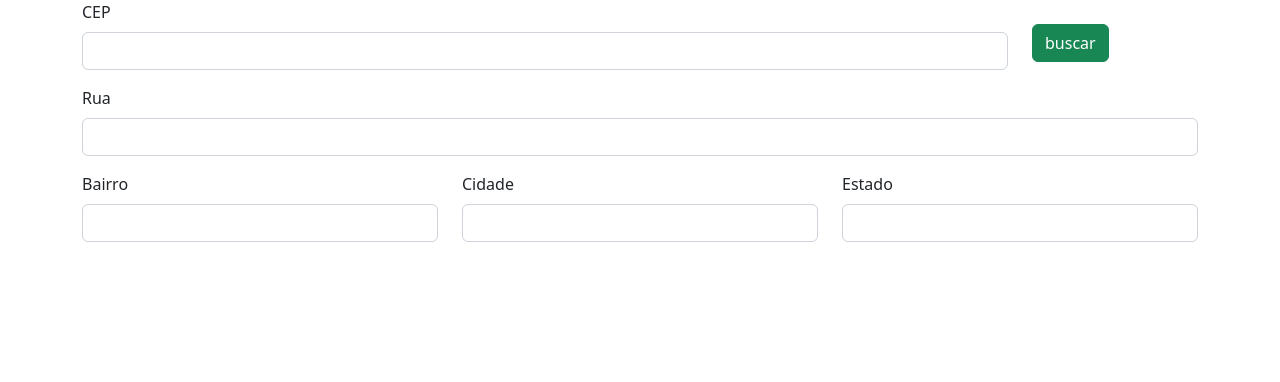
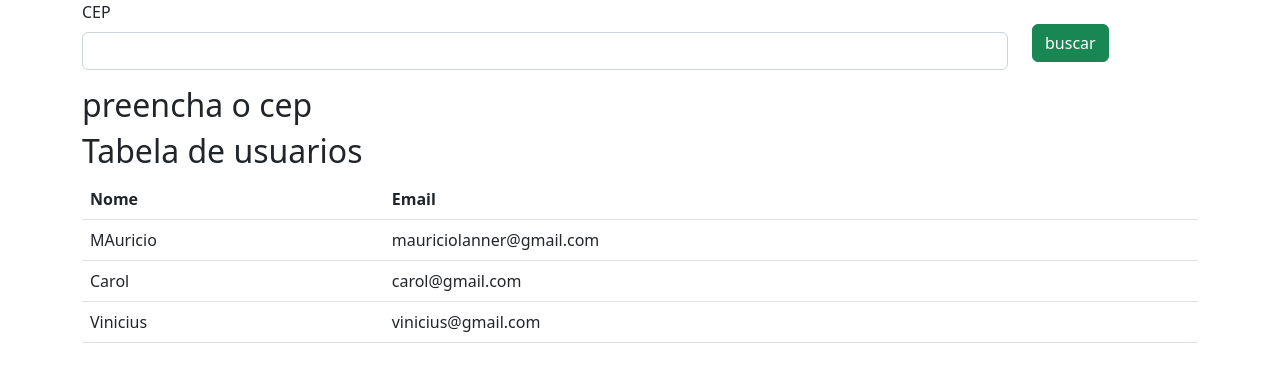
Before and after one commit to mauriciolanner/aulas_vue, a plain HTML site: page index.html in a window 1280 px wide. Drawn offline with nearby package versions, Linux system fonts and the light colour scheme.

Commit message:
aula 3 v-if e v-for

```diff
--- a/index.html
+++ b/index.html
@@ -34,7 +34,7 @@
             </div>
         </div>
 
-        <div class="row">
+        <div class="row" v-if="formulario">
             <div class="col-md-12">
                 <div class="mb-3">
                     <label for="rua" class="form-label">Rua</label>
@@ -62,8 +62,31 @@
                     <input v-model="form.estado" type="text" class="form-control" id="estado">
                 </div>
             </div>
+        </div>
+        <div class="row" v-else>
+            <div class="col-md-12">
+                <h2>preencha o cep</h2>
+            </div>
+        </div>
+        <div class="row">
+            <div class="col-md-12">
+                <h2>Tabela de usuarios</h2>
+                <table class="table">
+                    <thead>
+                        <tr>
+                            <th scope="col">Nome</th>
+                            <th scope="col">Email</th>
 
-
+                        </tr>
+                    </thead>
+                    <tbody>
+                        <tr v-for="usuario in usuarios">
+                            <td>{{usuario.nome}}</td>
+                            <td>{{usuario.email}}</td>
+                        </tr>
+                    </tbody>
+                </table>
+            </div>
         </div>
     </div>
 
@@ -77,24 +100,36 @@
         //parametros
         data: {
             cep: "",
+            formulario: false,
             form: {
                 rua: "",
                 bairro: "",
                 cidade: "",
                 estado: ""
-            }
+            },
+            usuarios: [
+                { nome: "MAuricio", email: "mauriciolanner@gmail.com" },
+                { nome: "Carol", email: "carol@gmail.com" },
+                { nome: "Vinicius", email: "vinicius@gmail.com" }
+            ]
         },
         //metodos
         methods: {
             buscaCep() {
+                if (this.cep == '') {
+                    this.formulario = false;
+                } else {
+                    this.formulario = true;
                     axios.get("https://viacep.com.br/ws/" + this.cep + "/json/")
                         .then(response => {
-                        console.log(response.data);
+                            console.log(response);
                             this.form.rua = response.data.logradouro;
                             this.form.bairro = response.data.bairro;
                             this.form.cidade = response.data.localidade;
                             this.form.estado = response.data.uf;
                         });
+                }
+
             }
         }
     }
```
Lines whose indentation alone changed are shown as unchanged.
